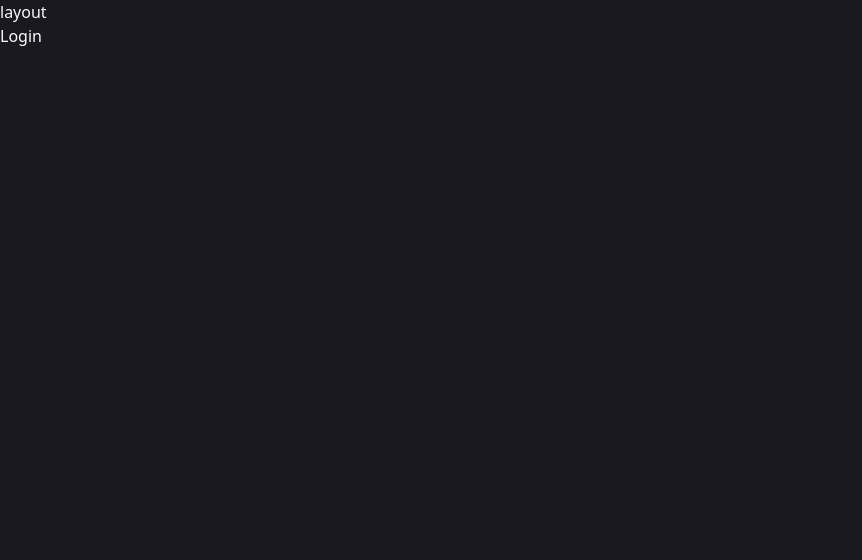
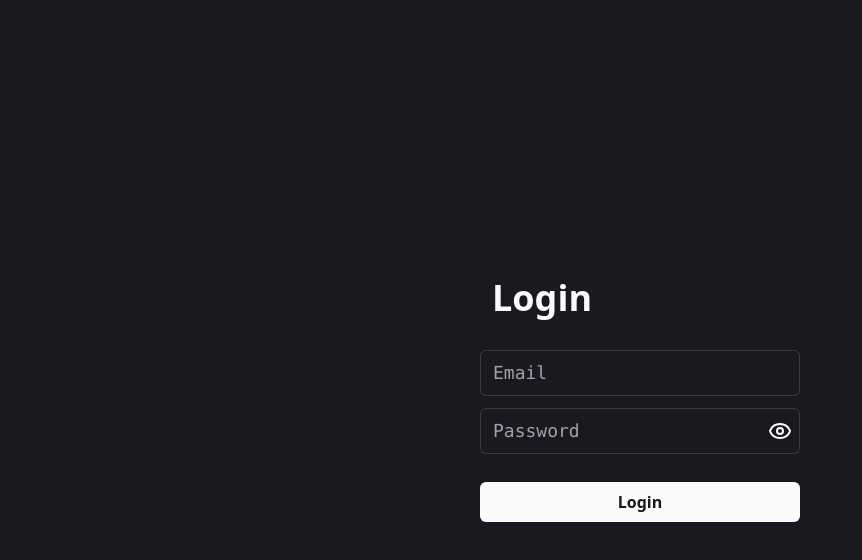
Before and after one commit to mrd010/book-tracking-app, a React (Vite) app in the folder client/: page /login in a window 1280 px wide. Shown: the top 560 px of the page, without its empty margins (0-862 px from the left). Built offline with nearby package versions, Linux system fonts and the light colour scheme.

Commit message:
Create login form page layout with styles

```diff
--- /dev/null
+++ b/client/src/components/auth-form-container.tsx
@@ -0,0 +1,14 @@
+import { ReactNode } from 'react';
+
+type AuthFormContainerProps = {
+  title: string;
+  children: ReactNode;
+};
+export const AuthFormContainer = ({ title, children }: AuthFormContainerProps) => {
+  return (
+    <div className="mx-auto grid min-h-screen max-w-xs content-center gap-2">
+      <h1 className="mx-3 mb-6 select-none text-4xl font-bold">{title}</h1>
+      {children}
+    </div>
+  );
+};
--- a/client/src/components/ui/input.tsx
+++ b/client/src/components/ui/input.tsx
@@ -11,14 +11,14 @@ const Input = React.forwardRef<HTMLInputElement, InputProps>(
       <input
         type={type}
         className={cn(
-          'flex h-10 w-full rounded-md border border-input bg-background px-3 py-2 text-sm ring-offset-background file:border-0 file:bg-transparent file:text-sm file:font-medium file:text-foreground placeholder:text-muted-foreground focus-visible:outline-none focus-visible:ring-2 focus-visible:ring-ring focus-visible:ring-offset-2 disabled:cursor-not-allowed disabled:opacity-50',
-          className
+          'flex h-10 w-full rounded-md border border-primary/15 bg-background px-3 py-2 text-sm ring-offset-background file:border-0 file:bg-transparent file:text-sm file:font-medium file:text-foreground placeholder:text-muted-foreground focus-visible:outline-none focus-visible:ring-2 focus-visible:ring-ring focus-visible:ring-offset-2 disabled:cursor-not-allowed disabled:opacity-50',
+          className,
         )}
         ref={ref}
         {...props}
       />
     );
-  }
+  },
 );
 Input.displayName = 'Input';
 
--- a/client/src/components/ui/password.tsx
+++ b/client/src/components/ui/password.tsx
@@ -15,8 +15,8 @@ const Password = React.forwardRef<HTMLInputElement, InputProps>(({ className, ..
       <input
         type={show ? 'text' : 'password'}
         className={cn(
-          'flex h-10 w-full font-mono rounded-md border border-input bg-background px-3 py-2 text-sm ring-offset-background file:border-0 file:bg-transparent file:text-sm file:font-medium file:text-foreground placeholder:text-muted-foreground focus-visible:outline-none focus-visible:ring-2 focus-visible:ring-ring focus-visible:ring-offset-2 disabled:cursor-not-allowed disabled:opacity-50',
-          className
+          'flex h-10 w-full rounded-md border border-primary/15 bg-background px-3 py-2 font-mono text-sm ring-offset-background file:border-0 file:bg-transparent file:text-sm file:font-medium file:text-foreground placeholder:text-muted-foreground focus-visible:outline-none focus-visible:ring-2 focus-visible:ring-ring focus-visible:ring-offset-2 disabled:cursor-not-allowed disabled:opacity-50',
+          className,
         )}
         ref={ref}
         {...props}
@@ -25,7 +25,7 @@ const Password = React.forwardRef<HTMLInputElement, InputProps>(({ className, ..
         type="button"
         variant="static"
         size="icon"
-        className="absolute right-0 rounded-full top-1/2 -translate-y-1/2"
+        className="absolute right-0 top-1/2 -translate-y-1/2 rounded-full"
         onClick={toggle}
       >
         {show ? <EyeOffIcon /> : <EyeIcon />}
--- /dev/null
+++ b/client/src/hooks/use-forms/useLoginForm.ts
@@ -0,0 +1,20 @@
+import { loginFormSchema } from '@/lib/form-schemas';
+import { LoginFormSchemaType } from '@/lib/types/general-types';
+import { zodResolver } from '@hookform/resolvers/zod';
+import { useForm } from 'react-hook-form';
+
+export const useLoginForm = () => {
+  const loginForm = useForm<LoginFormSchemaType>({
+    resolver: zodResolver(loginFormSchema),
+    defaultValues: {
+      email: '',
+      password: '',
+    },
+  });
+
+  function submit(values: LoginFormSchemaType) {
+    console.log(values);
+  }
+
+  return { loginForm, submit };
+};
--- a/client/src/layouts/app-layout.tsx
+++ b/client/src/layouts/app-layout.tsx
@@ -2,8 +2,7 @@ import { Outlet } from 'react-router-dom';
 
 const AppLayout = () => {
   return (
-    <div>
-      <h1>layout</h1>
+    <div className="px-2">
       <Outlet />
     </div>
   );
--- /dev/null
+++ b/client/src/lib/form-schemas.ts
@@ -0,0 +1,25 @@
+import { z } from 'zod';
+
+const passwordLengthError = 'Password must be between 8 and 32 characters long.';
+
+export const loginFormSchema = z.object({
+  email: z
+    .string()
+    .min(1, { message: 'Email is required.' })
+    .max(30, { message: 'Email length should be at most 30 characters.' })
+    .email({ message: 'Please provide a correct email address.' }),
+  password: z
+    .string()
+    .min(8, { message: passwordLengthError })
+    .max(32, { message: passwordLengthError }),
+});
+
+export const signupFormSchema = loginFormSchema
+  .extend({
+    passwordConfirm: z.string(),
+  })
+  //   check passwords match
+  .refine((data) => data.password === data.passwordConfirm, {
+    message: 'Password confirm does not match password.',
+    path: ['passwordConfirm'],
+  });
--- /dev/null
+++ b/client/src/lib/types/general-types.ts
@@ -0,0 +1,5 @@
+import { z } from 'zod';
+import { loginFormSchema, signupFormSchema } from '../form-schemas';
+
+export type LoginFormSchemaType = z.infer<typeof loginFormSchema>;
+export type SignupFormSchemaType = z.infer<typeof signupFormSchema>;
--- a/client/src/pages/login/Login.tsx
+++ b/client/src/pages/login/Login.tsx
@@ -1,4 +1,51 @@
+import { AuthFormContainer } from '@/components/auth-form-container';
+import { useLoginForm } from '@/hooks/use-forms/useLoginForm';
+
+import { Button } from '@/components/ui/button';
+import { Form, FormControl, FormField, FormItem, FormMessage } from '@/components/ui/form';
+import { Input } from '@/components/ui/input';
+import { Password } from '@/components/ui/password';
+
 const Login = () => {
-  return <div>Login</div>;
+  const { loginForm, submit } = useLoginForm();
+
+  return (
+    <AuthFormContainer title="Login">
+      {/* login form */}
+      <Form {...loginForm}>
+        <form onSubmit={loginForm.handleSubmit(submit)} className="flex flex-col gap-3">
+          {/* email field */}
+          <FormField
+            control={loginForm.control}
+            name="email"
+            render={({ field }) => (
+              <FormItem>
+                <FormControl>
+                  <Input placeholder="Email" className="h-auto font-mono text-lg" {...field} />
+                </FormControl>
+                <FormMessage></FormMessage>
+              </FormItem>
+            )}
+          />
+          {/* password field */}
+          <FormField
+            control={loginForm.control}
+            name="password"
+            render={({ field }) => (
+              <FormItem>
+                <FormControl>
+                  <Password placeholder="Password" className="h-auto text-lg" {...field} />
+                </FormControl>
+                <FormMessage></FormMessage>
+              </FormItem>
+            )}
+          />
+          <Button type="submit" className="mt-4 text-base font-semibold">
+            Login
+          </Button>
+        </form>
+      </Form>
+    </AuthFormContainer>
+  );
 };
 export default Login;
--- a/client/src/pages/signup/Signup.tsx
+++ b/client/src/pages/signup/Signup.tsx
@@ -1,4 +1,6 @@
+import { AuthFormContainer } from '@/components/auth-form-container';
+
 const Signup = () => {
-  return <div>Signup</div>;
+  return <AuthFormContainer title="Signup"></AuthFormContainer>;
 };
 export default Signup;
```
